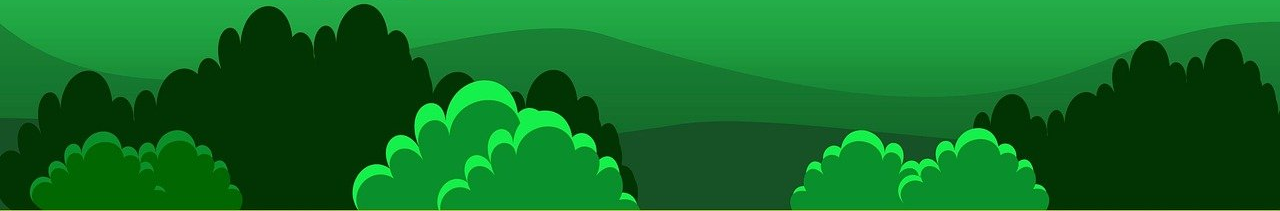
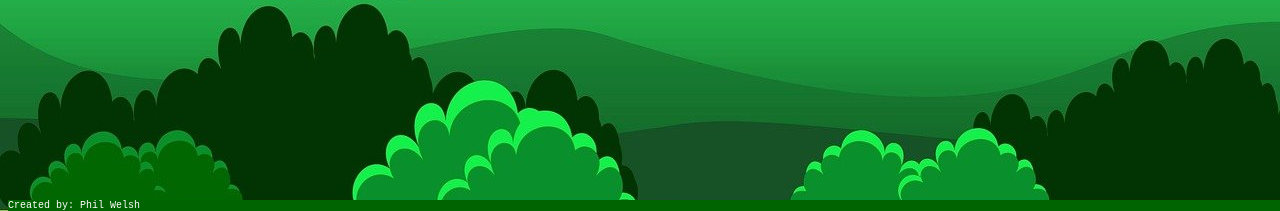
Before and after one commit to Phil-Welsh/Project_Zero, a PHP site: page / in a window 1280 px wide. Shown: the part 589-800 px from the top of the page. Run offline with PHP 8.4, Linux system fonts and the light colour scheme.

Commit message:
Added to README. Dialed in setInterval timing. Added footer.

```diff
--- a/index.html
+++ b/index.html
@@ -48,9 +48,9 @@
         <div id = "buttonContainer">
             <p>Use these buttons to keep <span class = "name"></span> fed, energized, and entertained!</p>
             <ul id = "buttonLiContainer">
-                <li><button class = "btn" id = "eatButton">Eat</button></li>
                 <li><button class = "btn" id = "setUpCampButton">Set up camp</button></li>
                 <li><button class = "btn" id = "playCardsButton">Play cards</button></li>
+                <li><button class = "btn" id = "eatButton">Eat</button></li>
             </ul>
         </div>
 
@@ -69,5 +69,9 @@
         </div>
     </div>
 
+<footer>
+    Created by: Phil Welsh
+</footer>
+
 </body>
 </html>
--- a/scripts/app.js
+++ b/scripts/app.js
@@ -85,6 +85,8 @@ const snail = {
             // Calls method to make snail blurrier as it gets hungrier
             snail.appearance()
             }
+
+        //
         }, 3000)
     },
 
@@ -108,7 +110,7 @@ const snail = {
             snail.snailSleepiness += 1
             $sleepiness.text("Sleepiness: " + snail.snailSleepiness)
             }
-        }, 6000)
+        }, 4000)
     },
 
     boredomIncrease: () => {
@@ -131,7 +133,7 @@ const snail = {
             snail.snailBoredom += 1
             $boredom.text("Boredom: " + snail.snailBoredom)
             }
-        }, 10000)
+        }, 5000)
     },
 
     // Hunger counter that decreases by 1 every time "Eat" button is clicked
@@ -180,7 +182,7 @@ const snail = {
             var elem = document.getElementById("progressBar")
             elem.style.width = snail.snailProgress + "%"
             }
-            }, 8000)
+            }, 3000)
         },
 
     // Method called by hungerIncrease method that makes snail blurrier as it gets hungrier
--- a/styles/styles.css
+++ b/styles/styles.css
@@ -43,6 +43,16 @@ body {
   text-align: center;
   margin: auto;
   width: 60%;
+}
+
+footer {
+  text-align: left;
+  position: absolute;
+  bottom: 0;
+  color: white;
+  font-size: 10px;
+  width: 100%;
+  background-color: darkgreen;
 }
 
 li {
```
Also changed, not shown: README.md.
